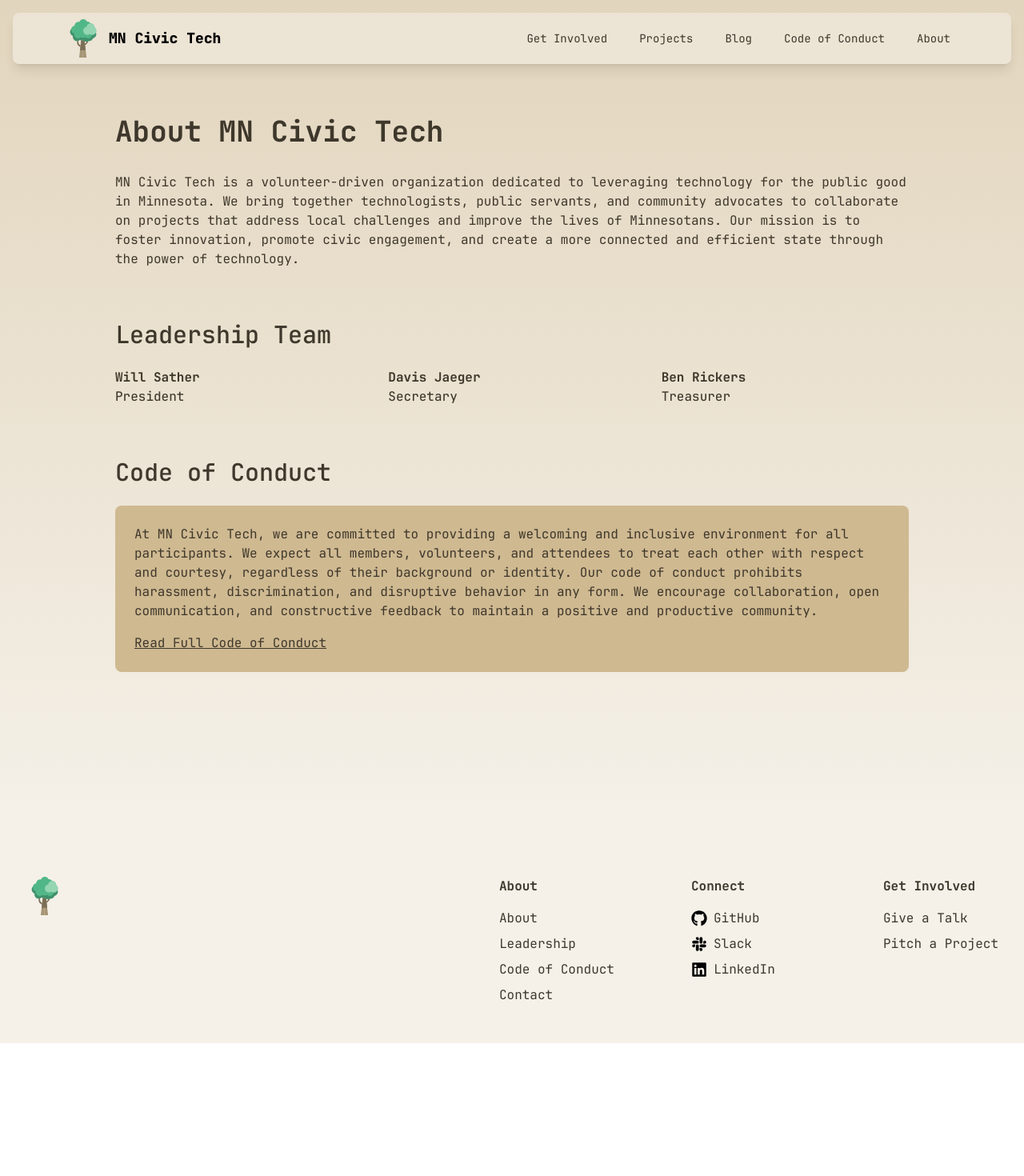
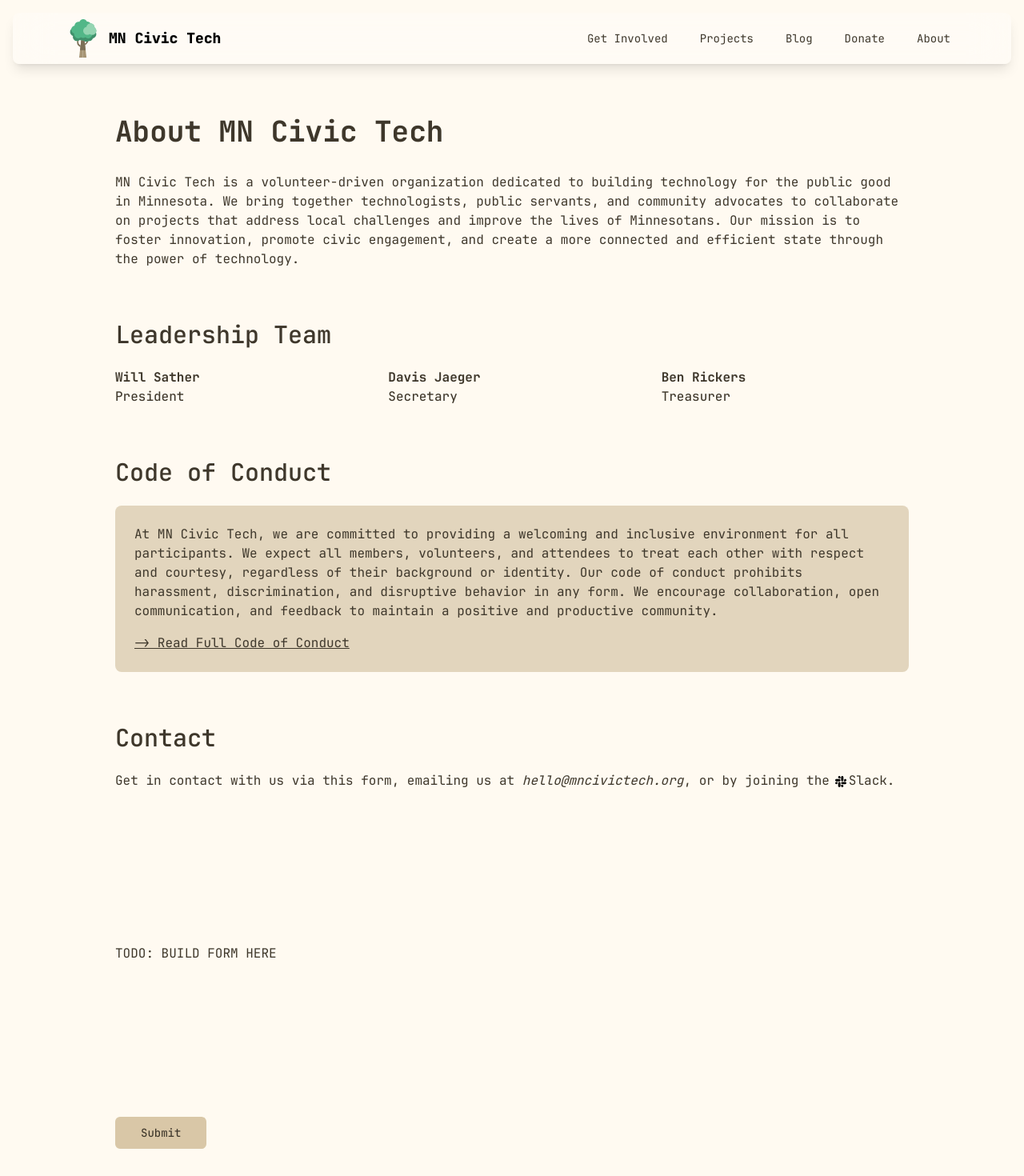
Before and after one commit to MNCivicTech/mncivictech.org, a Next.js app: page /about in a window 1280 px wide. Shown: the top 1470 px of the page at 80% size. Before the commit the page ends 1304 px from the top, so only its background shows below. Built offline with nearby package versions, Linux system fonts and the light colour scheme.

Commit message:
chore: improve about page and buttons

```diff
--- a/package.json
+++ b/package.json
@@ -11,9 +11,12 @@
     "lint:fix": "biome check --write"
   },
   "dependencies": {
+    "class-variance-authority": "^0.7.0",
+    "clsx": "^2.1.1",
     "next": "15.0.3",
     "react": "^18.3.1",
-    "react-dom": "^18.3.1"
+    "react-dom": "^18.3.1",
+    "tailwind-merge": "^2.5.4"
   },
   "devDependencies": {
     "@biomejs/biome": "^1.9.4",
--- a/src/app/Footer.tsx
+++ b/src/app/Footer.tsx
@@ -34,12 +34,12 @@ export default function Footer() {
                 </Link>
               </li>
               <li>
-                <Link href="/about#code-of-conduct" className="hover:underline">
+                <Link href="/about/code-of-conduct" className="hover:underline">
                   Code of Conduct
                 </Link>
               </li>
               <li>
-                <Link href="/contact" className="hover:underline">
+                <Link href="/about#contact" className="hover:underline">
                   Contact
                 </Link>
               </li>
@@ -62,6 +62,7 @@ export default function Footer() {
                 </Link>
               </li>
               <li>
+                {/* FIXME: Update Slack Link */}
                 <Link
                   href="https://slack.com"
                   className="flex items-center hover:underline"
@@ -73,6 +74,7 @@ export default function Footer() {
                 </Link>
               </li>
               <li>
+                {/* FIXME: Update Slack Linkedin Link */}
                 <Link
                   href="https://linkedin.com"
                   className="flex items-center hover:underline"
--- a/src/app/NavBar.tsx
+++ b/src/app/NavBar.tsx
@@ -14,7 +14,7 @@ export default function Navbar() {
       <Link
         href={href}
         onClick={() => setIsOpen(false)}
-        className="rounded-md px-1 py-2 text-brown-900 text-sm hover:bg-gray-700 hover:underline lg:px-3"
+        className="rounded-md px-1 py-2 text-brown-900 text-sm hover:underline lg:px-3"
       >
         {children}
       </Link>
@@ -29,7 +29,7 @@ export default function Navbar() {
       <Link
         href={href}
         onClick={() => setIsOpen(false)}
-        className="block rounded-md px-3 py-2 font-medium text-gray-800 text-sm hover:bg-gray-700 hover:underline"
+        className="block rounded-md px-3 py-2 font-medium text-sm hover:underline"
       >
         {children}
       </Link>
@@ -38,8 +38,8 @@ export default function Navbar() {
 
   return (
     <nav className="fixed top-4 right-4 left-4 z-10">
-      <div className="rounded-lg bg-brown-50/50 bg-white/30 shadow-lg backdrop-blur-xl">
-        <div className="mx-0 max-w-7xl px-4 sm:px-6 lg:mx-8 lg:px-8">
+      <div className="rounded-lg bg-white/30 shadow-lg backdrop-blur-xl">
+        <div className="mx-0 px-4 sm:px-6 lg:mx-8 lg:px-8">
           <div className="flex h-16 items-center justify-between">
             <div className="flex items-center">
               <Link href="/" className="flex items-center">
@@ -55,7 +55,7 @@ export default function Navbar() {
                 <NavLink href="/get-involved">Get Involved</NavLink>
                 <NavLink href="/projects">Projects</NavLink>
                 <NavLink href="/blog">Blog</NavLink>
-                <NavLink href="/code-of-conduct">Code of Conduct</NavLink>
+                <NavLink href="/donate">Donate</NavLink>
                 <NavLink href="/about">About</NavLink>
               </div>
             </div>
@@ -64,7 +64,7 @@ export default function Navbar() {
               <button
                 type="button"
                 onClick={() => setIsOpen(!isOpen)}
-                className="inline-flex items-center justify-center rounded-md p-2 text-gray-400 hover:bg-gray-700 hover:text-white focus:outline-none focus:ring-2 focus:ring-white focus:ring-inset"
+                className="inline-flex items-center justify-center rounded-md p-2 focus:outline-none"
               >
                 <span className="sr-only">Open main menu</span>
                 {isOpen ? (
@@ -83,9 +83,7 @@ export default function Navbar() {
               <MobileNavLink href="/get-involved">Get Involved</MobileNavLink>
               <MobileNavLink href="/projects">Projects</MobileNavLink>
               <MobileNavLink href="/blog">Blog</MobileNavLink>
-              <MobileNavLink href="/code-of-conduct">
-                Code of Conduct
-              </MobileNavLink>
+              <MobileNavLink href="/donate">Donate</MobileNavLink>
               <MobileNavLink href="/about">About</MobileNavLink>
             </div>
           </div>
--- a/src/app/about/page.tsx
+++ b/src/app/about/page.tsx
@@ -1,3 +1,5 @@
+import SlackIcon from "@/icons/slack";
+import { Button } from "@/ui";
 import Link from "next/link";
 
 const leadershipTeam = [
@@ -17,22 +19,23 @@ const leadershipTeam = [
 
 export default function AboutPage() {
   return (
-    <div className="mx-auto bg-gradient-to-b from-brown-300 to-brown-50 p-12 pt-32 text-brown-900 md:p-36">
+    <div className="mx-auto bg-brown-50 p-6 pt-32 text-brown-900 md:p-36">
+      {/*<div className="mx-auto bg-gradient-to-b from-brown-300 to-brown-50 p-12 pt-32 text-brown-900 md:p-36">*/}
       <h1 className="mb-8 font-bold text-4xl">About MN Civic Tech</h1>
 
-      <section className="mb-16">
+      <section className="mb-12 md:mb-16">
         <p className="text-brown-900">
-          MN Civic Tech is a volunteer-driven organization dedicated to
-          leveraging technology for the public good in Minnesota. We bring
-          together technologists, public servants, and community advocates to
-          collaborate on projects that address local challenges and improve the
-          lives of Minnesotans. Our mission is to foster innovation, promote
-          civic engagement, and create a more connected and efficient state
-          through the power of technology.
+          MN Civic Tech is a volunteer-driven organization dedicated to building
+          technology for the public good in Minnesota. We bring together
+          technologists, public servants, and community advocates to collaborate
+          on projects that address local challenges and improve the lives of
+          Minnesotans. Our mission is to foster innovation, promote civic
+          engagement, and create a more connected and efficient state through
+          the power of technology.
         </p>
       </section>
 
-      <section id="leadership" className="mb-16 scroll-mt-32">
+      <section id="leadership" className="mb-12 scroll-mt-32 md:mb-16">
         <h2 className="mb-6 font-semibold text-3xl">Leadership Team</h2>
         <div className="grid grid-cols-1 gap-8 md:grid-cols-3">
           {leadershipTeam.map((member) => (
@@ -44,9 +47,9 @@ export default function AboutPage() {
         </div>
       </section>
 
-      <section className="mb-16">
+      <section className="mb-12 md:mb-16">
         <h2 className="mb-6 font-semibold text-3xl">Code of Conduct</h2>
-        <div className="rounded-lg bg-brown-500 p-6">
+        <div className="rounded-lg bg-brown-300 p-6">
           <p className="mb-4 text-gray-700">
             At MN Civic Tech, we are committed to providing a welcoming and
             inclusive environment for all participants. We expect all members,
@@ -54,15 +57,46 @@ export default function AboutPage() {
             courtesy, regardless of their background or identity. Our code of
             conduct prohibits harassment, discrimination, and disruptive
             behavior in any form. We encourage collaboration, open
-            communication, and constructive feedback to maintain a positive and
-            productive community.
+            communication, and feedback to maintain a positive and productive
+            community.
           </p>
 
           <button type="button">
-            <Link href="/code-of-conduct" className="underline">
-              Read Full Code of Conduct
+            <Link href="/about/code-of-conduct" className="underline">
+              {"-> Read Full Code of Conduct"}
             </Link>
           </button>
+        </div>
+      </section>
+
+      <section id="contact" className="mb-12 scroll-mt-32 md:mb-16">
+        <h2 className="mb-6 font-semibold text-3xl">Contact</h2>
+        <div>
+          <p className="mb-4 text-gray-700">
+            Get in contact with us via this form, emailing us at{" "}
+            <Link
+              href="mailto:hello@mncivictech.org"
+              className="italic hover:underline"
+            >
+              hello@mncivictech.org
+            </Link>
+            {", "}
+            or by joining the
+            {/*FIXME: Update Slack Link*/}
+            <Link href="https://slack.com" className="inline hover:underline">
+              <SlackIcon className="mr-0.5 ml-1.5 inline size-4" />
+              Slack
+            </Link>
+            .
+          </p>
+
+          <p className="my-48 text-extrabold">TODO: BUILD FORM HERE</p>
+
+          <form>
+            <Button type="submit" variant="brown" className="px-8">
+              Submit
+            </Button>
+          </form>
         </div>
       </section>
     </div>
--- /dev/null
+++ b/src/app/donate/page.tsx
@@ -0,0 +1,13 @@
+import LogoIcon from "@/icons/logo";
+
+export default function DonatePage() {
+  return (
+    <main className="flex min-h-screen flex-col items-center bg-green-50 p-12 pt-32">
+      <LogoIcon className="size-36" />
+
+      <h1 className="my-8 text-center font-bold text-green-800">Donate</h1>
+
+      <p className="text-green-800">🚧 coming soon 🚧</p>
+    </main>
+  );
+}
--- /dev/null
+++ b/src/ui/Button.tsx
@@ -0,0 +1,51 @@
+import { cn } from "@/utils";
+import { type VariantProps, cva } from "class-variance-authority";
+import { type ButtonHTMLAttributes, forwardRef } from "react";
+
+const buttonVariants = cva(
+  "inline-flex items-center justify-center rounded-md text-sm font-medium ring-offset-background transition-colors focus-visible:outline-none focus-visible:ring-2 focus-visible:ring-ring focus-visible:ring-offset-2 disabled:pointer-events-none disabled:opacity-50",
+  {
+    variants: {
+      variant: {
+        default: "bg-green-400 text-green-900 hover:bg-green-400/90",
+        green: "bg-green-400 text-green-900 hover:bg-green-400/90",
+        blue: "bg-blue-200 text-blue-900 hover:bg-blue-200/90",
+        brown: "bg-brown-400 text-brown-900 hover:bg-brown-400/90",
+        purple: "bg-purple-400 text-purple-900 hover:bg-purple-400/90",
+        outline: "border border-input hover:bg-accent",
+      },
+      size: {
+        default: "h-10 px-4 py-2",
+        sm: "h-9 rounded-md px-3",
+        lg: "h-11 rounded-md px-8",
+        icon: "h-10 w-10",
+      },
+    },
+    defaultVariants: {
+      variant: "default",
+      size: "default",
+    },
+  },
+);
+
+export interface ButtonProps
+  extends ButtonHTMLAttributes<HTMLButtonElement>,
+    VariantProps<typeof buttonVariants> {
+  asChild?: boolean;
+}
+
+const Button = forwardRef<HTMLButtonElement, ButtonProps>(
+  ({ className, variant, size, asChild = false, ...props }, ref) => {
+    const Comp = asChild ? "span" : "button";
+    return (
+      <Comp
+        className={cn(buttonVariants({ variant, size, className }))}
+        ref={ref}
+        {...props}
+      />
+    );
+  },
+);
+Button.displayName = "Button";
+
+export { Button, buttonVariants };
--- /dev/null
+++ b/src/ui/index.ts
@@ -0,0 +1 @@
+export * from "./Button";
--- /dev/null
+++ b/src/utils/cn.ts
@@ -0,0 +1,6 @@
+import clsx, { type ClassValue } from "clsx";
+import { twMerge } from "tailwind-merge";
+
+export function cn(...inputs: ClassValue[]): string {
+  return twMerge(clsx(inputs));
+}
--- /dev/null
+++ b/src/utils/index.ts
@@ -0,0 +1 @@
+export * from "./cn";
--- a/tailwind.config.ts
+++ b/tailwind.config.ts
@@ -4,6 +4,8 @@ const config: Config = {
   content: ["./src/**/*.{js,ts,jsx,tsx}"],
   theme: {
     colors: {
+      white: "#FFFFFF",
+      black: "#000000",
       green: {
         50: "#D8F3DC",
         100: "#B7E4C7",
@@ -26,7 +28,7 @@ const config: Config = {
         600: "#9163CB",
         700: "#815AC0",
         800: "#7251B5",
-        900: "#6247AA",
+        900: "#48347D",
       },
       blue: {
         50: "#A9D6E5",
@@ -41,8 +43,10 @@ const config: Config = {
         900: "#012A4A",
       },
       brown: {
-        50: "#F5F1E9",
-        100: "#ECE3D3",
+        // 50: "#F5F1E9",
+        50: "#FFFAF1",
+        // 100: "#ECE3D3",
+        100: "#F5F1E9",
         200: "#E7DCC8",
         300: "#E2D5BD",
         400: "#D9C7A7",
```
Also changed, not shown: src/app/about/code-of-conduct/page.tsx (renamed from src/app/code-of-conduct/page.tsx), 1 other file (tests, documents, lock files or other folders).
